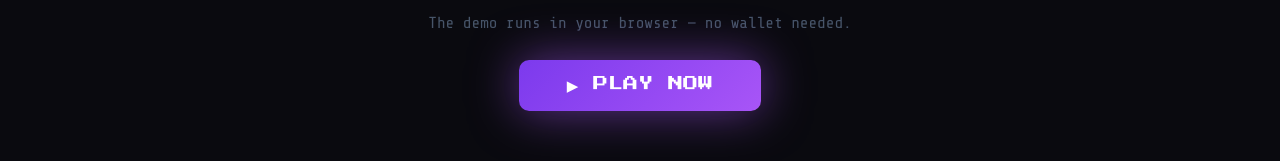
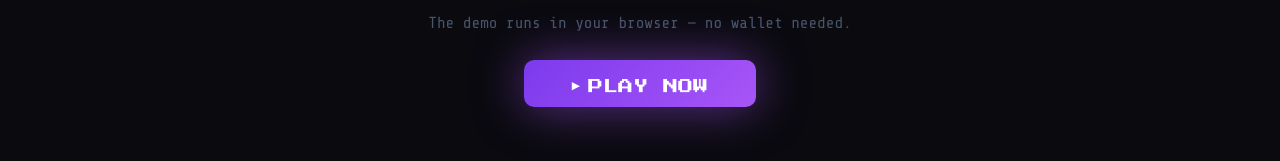
Before and after one commit to alnany/canvas, a Next.js app: page / in a window 1280 px wide. Shown: the part 2374-2535 px from the top of the page. Built offline with nearby package versions, Linux system fonts and the light colour scheme.

Commit message:
fix: bottom CTA Play Now — extract ▶ to span, nudge text top:3px; fix duplicate display prop

```diff
--- a/app/i18n/translations.ts
+++ b/app/i18n/translations.ts
@@ -84,7 +84,7 @@ export const translations = {
     // CTA
     cta_title:          'Ready to claim your territory?',
     cta_desc:           'The demo runs in your browser — no wallet needed.',
-    cta_btn:            '▶ PLAY NOW',
+    cta_btn:            'PLAY NOW',
 
     // Footer
     footer_built:       'Built on Solana · Fair launch · Demo only — not financial advice',
@@ -232,7 +232,7 @@ export const translations = {
 
     cta_title:          '准备好占领你的领土了吗？',
     cta_desc:           '演示在浏览器中运行 — 无需钱包。',
-    cta_btn:            '▶ 立即游戏',
+    cta_btn:            '立即游戏',
 
     footer_built:       '基于 Solana 构建 · 公平发射 · 仅供演示 — 非投资建议',
 
@@ -371,7 +371,7 @@ export const translations = {
 
     cta_title:          '영역을 점령할 준비가 되셨나요?',
     cta_desc:           '데모는 브라우저에서 실행됩니다 — 지갑 불필요.',
-    cta_btn:            '▶ 지금 플레이',
+    cta_btn:            '지금 플레이',
 
     footer_built:       'Solana 기반 · 공정 출시 · 데모 전용 — 투자 조언 아님',
 
@@ -510,7 +510,7 @@ export const translations = {
 
     cta_title:          '領土を占領する準備はできていますか？',
     cta_desc:           'デモはブラウザで動作 — ウォレット不要。',
-    cta_btn:            '▶ 今すぐプレイ',
+    cta_btn:            '今すぐプレイ',
 
     footer_built:       'Solana上に構築 · フェアローンチ · デモのみ — 投資アドバイスではありません',
 
@@ -649,7 +649,7 @@ export const translations = {
 
     cta_title:          'Готов захватить свою территорию?',
     cta_desc:           'Демо работает в браузере — кошелёк не нужен.',
-    cta_btn:            '▶ ИГРАТЬ СЕЙЧАС',
+    cta_btn:            'ИГРАТЬ СЕЙЧАС',
 
     footer_built:       'Построено на Solana · Честный запуск · Только демо — не является финансовым советом',
 
@@ -788,7 +788,7 @@ export const translations = {
 
     cta_title:          'Siap mengklaim wilayahmu?',
     cta_desc:           'Demo berjalan di browser — tidak perlu dompet.',
-    cta_btn:            '▶ MAIN SEKARANG',
+    cta_btn:            'MAIN SEKARANG',
 
     footer_built:       'Dibangun di Solana · Fair launch · Demo saja — bukan saran keuangan',
 
--- a/app/page.tsx
+++ b/app/page.tsx
@@ -313,10 +313,10 @@ export default function Home() {
           </div>
           <p style={{ color:"#475569", fontSize:16, marginBottom:28 }}>{T('cta_desc')}</p>
           <Link href="/play" style={{
-            display:"inline-block", padding:"16px 48px", fontFamily:"'Press Start 2P',monospace", fontSize:15,
+            display:"inline-flex", alignItems:"center", gap:8, padding:"16px 48px", fontFamily:"'Press Start 2P',monospace", fontSize:15,
             background:"linear-gradient(135deg,#7c3aed,#a855f7)", color:"#fff", borderRadius:10,
             textDecoration:"none", boxShadow:"0 0 48px rgba(168,85,247,0.55)"
-          }}>{T('cta_btn')}</Link>
+          }}><span style={{fontSize:"0.72em", lineHeight:1, marginTop:1}}>▶</span><span style={{position:"relative",top:3}}>{T('cta_btn')}</span></Link>
         </section>
 
         {/* FOOTER */}
```
